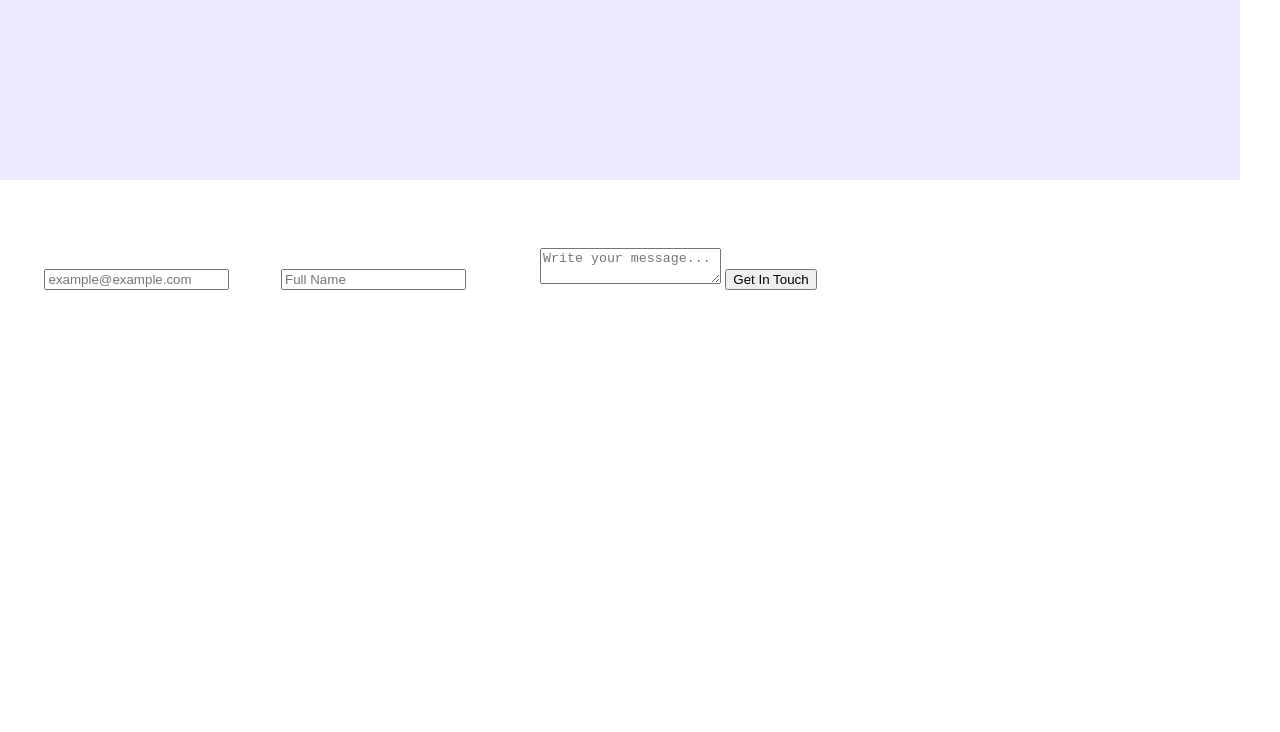
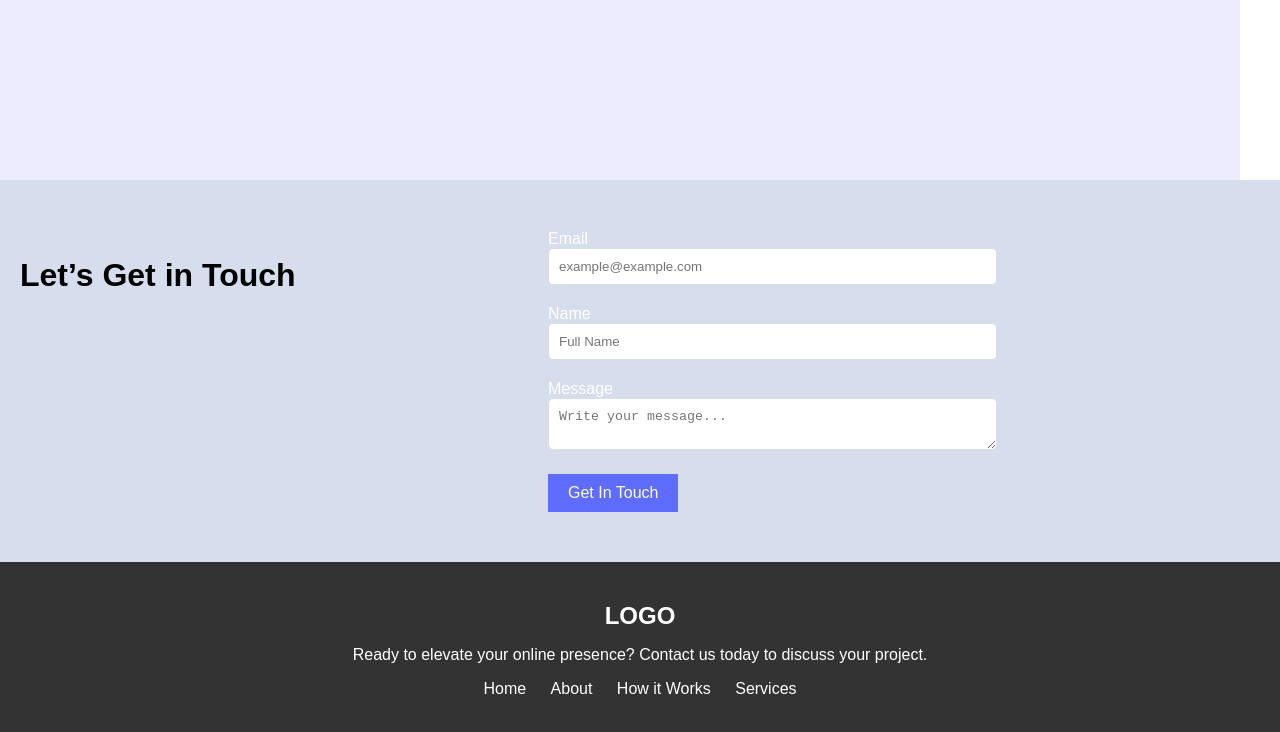
Before and after one commit to Ezaz-Simon/assingment1-ph, a plain HTML site: page index.html in a window 1280 px wide. Shown: the part 1026-1758 px from the top of the page. Before the commit the page ends 1316 px from the top, so only its background shows below. Drawn offline with Linux system fonts and the light colour scheme.

Commit message:
added footer

```diff
--- a/index.html
+++ b/index.html
@@ -51,7 +51,7 @@
   <!-- Let's Get In Touch Section -->
   <section class="contact">
     <div class="contact-left">
-      <h2>Let’s Get in Touch</h2>
+      <h1>Let’s Get in Touch</h1>
     </div>
     <div class="contact-right">
       <form>
@@ -66,11 +66,17 @@
     </div>
   </section>
 
-
-
-
-
     <footer>
+  <div class="footer-content">
+      <div class="footer-logo">LOGO</div>
+      <p>Ready to elevate your online presence? Contact us today to discuss your project.</p>
+      <div class="footer-links">
+        <a href="#">Home</a>
+        <a href="#">About</a>
+        <a href="#">How it Works</a>
+        <a href="#">Services</a>
+      </div>
+    </div>
 
     </footer>
 </body>
--- a/style/style.css
+++ b/style/style.css
@@ -133,3 +133,75 @@ body {
 .second-p{
   color: rgba(0, 0, 0, 0.5);
 }
+
+/* Contact Section */
+.contact {
+  display: flex;
+  padding: 50px 20px;
+  justify-content: space-between;
+  background-color: #D6DDED;
+}
+
+.contact-left h1 {
+  font-size:xx-large;
+  color: black;
+ width: 528px;
+
+}
+
+.contact-right form {
+  width: 60%;
+}
+
+.contact input, .contact textarea {
+  width: 100%;
+  padding: 10px;
+  margin-bottom: 20px;
+  border-radius: 5px;
+  border: 1px solid #ddd;
+}
+
+.contact button {
+  background-color: #5E6DFF;
+  padding: 10px 20px;
+  color: #fff;
+  border: none;
+  font-size: 16px;
+  cursor: pointer;
+}
+
+.contact button:hover {
+  background-color: #3a4cde;
+}
+
+
+/* Footer Section */
+footer {
+  text-align: center;
+  padding: 40px 20px;
+  background-color: #333;
+}
+
+footer .footer-logo {
+  font-size: 24px;
+  font-weight: bold;
+}
+
+footer .footer-links a {
+  margin: 0 10px;
+  color: #fff;
+  text-decoration: none;
+}
+
+footer .footer-links a:hover {
+  text-decoration: underline;
+}
+
+/* Button Hover Animations */
+button {
+  transition: all 0.3s ease;
+}
+
+button:hover {
+  transform: scale(1.05);
+}
```
